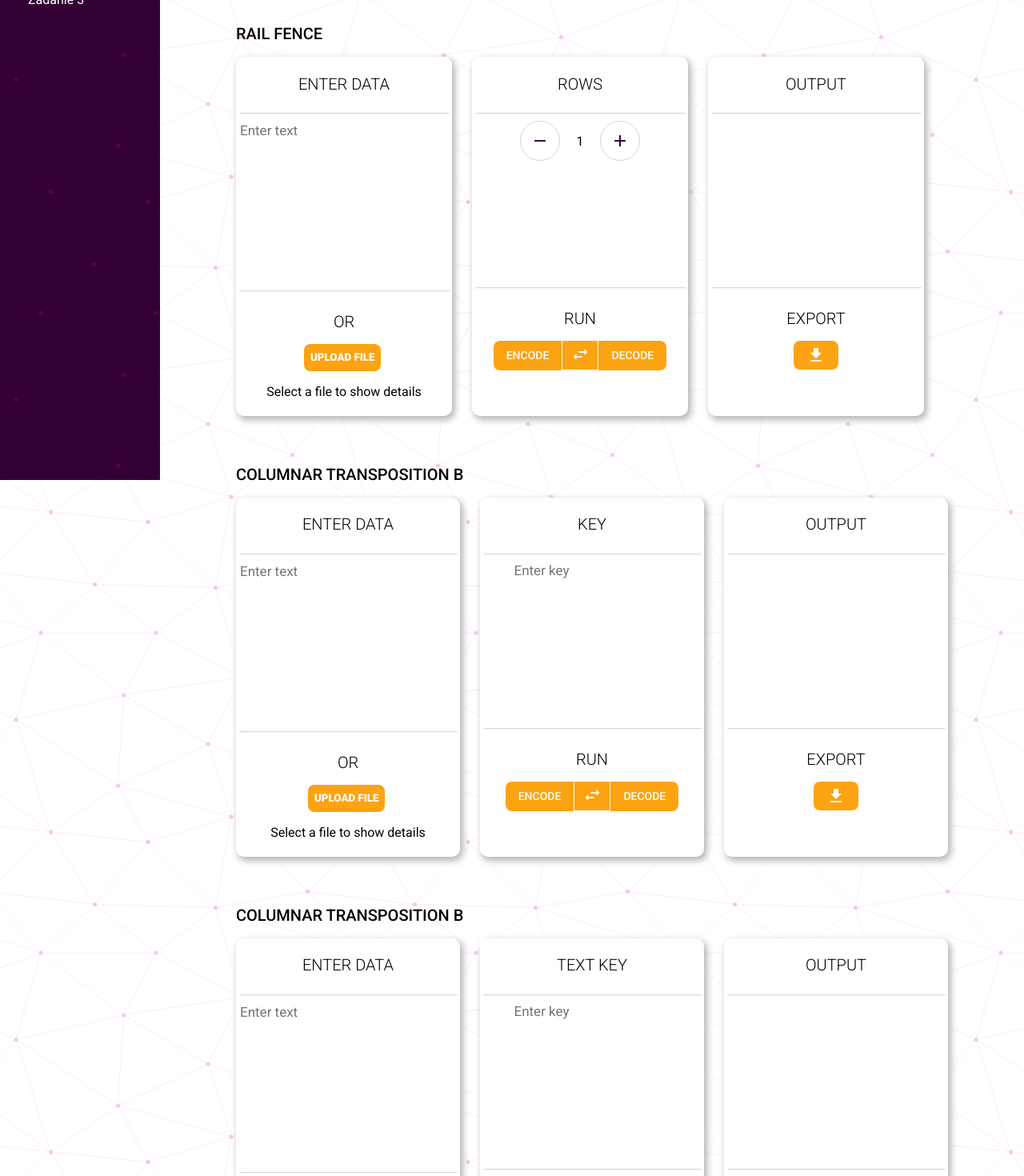
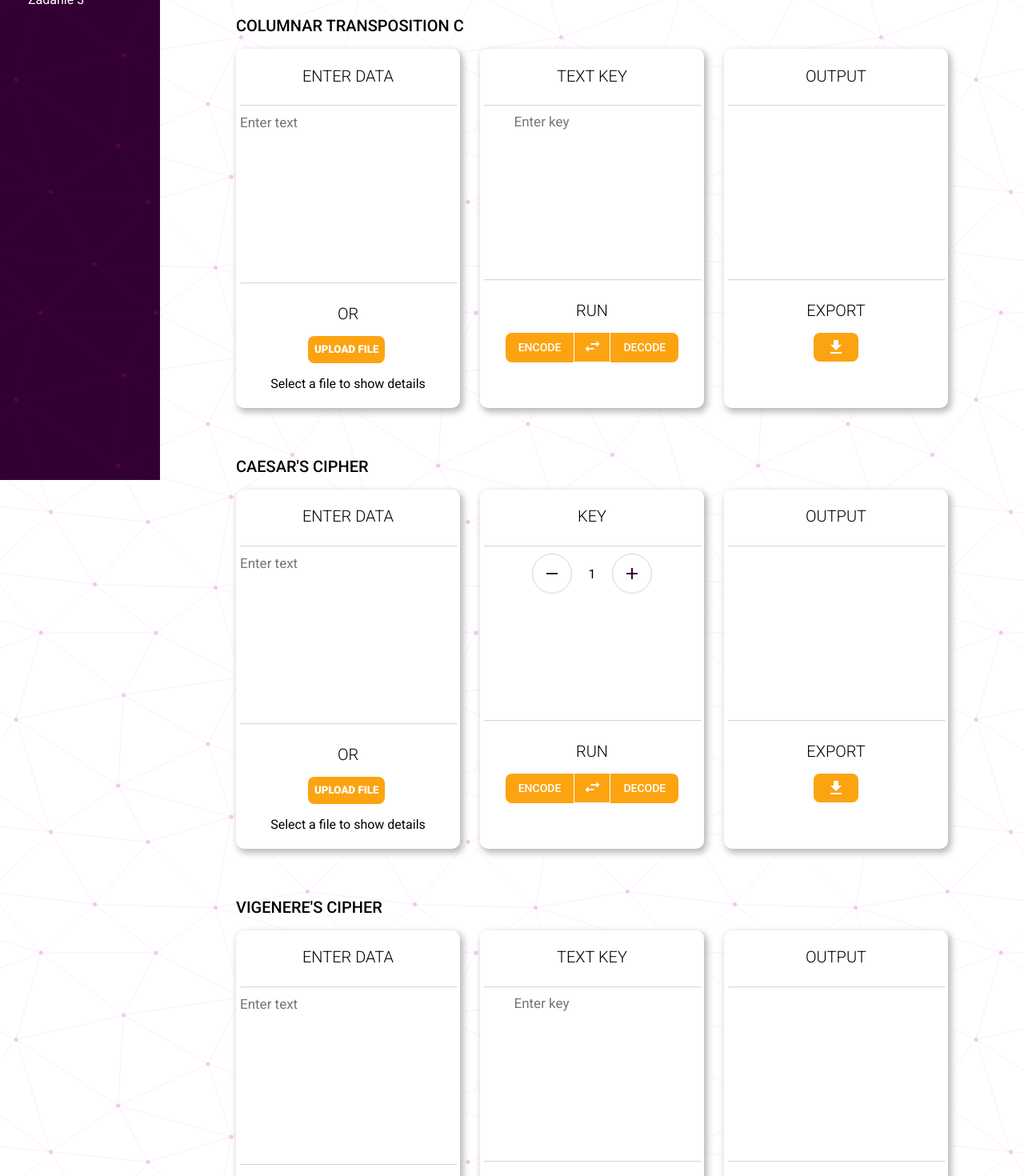
Before and after one commit to bsk-ps/bsk, a React (Create React App) app in the folder ui/bsk/: page /zadanie2 in a window 1280 px wide. Shown: the part 200-1670 px from the top of the page at 80% size. Built offline with nearby package versions, Linux system fonts and the light colour scheme.

Commit message:
Second ciphers set page

```diff
--- a/ui/bsk/src/components/Navbar.js
+++ b/ui/bsk/src/components/Navbar.js
@@ -1,6 +1,9 @@
 import "./Navbar.scss";
+import { BrowserRouter as Router, Route, Link } from "react-router-dom";
+import { Home } from '../pages/home/Home';
+import { zad2 } from '../pages/home/Zad2';
 
-export const Navbar = ({ children }) => {
+export const Navbar = () => {
     return (
         <>
             <div className="navbar cool-background">
@@ -10,14 +13,19 @@ export const Navbar = ({ children }) => {
                     <li className="navbar-section-header">
                         Kryptografia
                     </li>
-                    <li className="item">Zadanie 1</li>
-                    <li className="item">Zadanie 2</li>
+                    <Link className="default-link" to="/zadanie1">Zadanie 1 </Link>
+                    <Link className="default-link" to="/zadanie2">Zadanie 2</Link>
                     <li className="item">Zadanie 3</li>
                 </ul>
             </div>
             <div className="content">
-                {children}
+
+
+            <Route exact path="/" component={Home} />
+            <Route path="/zadanie1" component={Home} />
+            <Route path="/zadanie2" component={zad2} />
             </div>
         </>
+
     );
 }
--- a/ui/bsk/src/components/Navbar.scss
+++ b/ui/bsk/src/components/Navbar.scss
@@ -36,3 +36,16 @@
   max-width: 100%;
   height: 100%;
 }
+.router-link, .default-link {
+  color: inherit;
+  text-decoration: none;
+  padding: 10px 35px;
+  width: 100%;
+}
+.default-link{
+  display: flex;
+}
+
+.router-link:hover {
+  text-decoration: underline;
+}
--- a/ui/bsk/src/index.js
+++ b/ui/bsk/src/index.js
@@ -2,10 +2,13 @@ import React from 'react';
 import ReactDOM from 'react-dom';
 import './index.css';
 import App from './App';
+import { BrowserRouter } from 'react-router-dom';
 
 ReactDOM.render(
+  <BrowserRouter>
   <React.StrictMode>
     <App />
-  </React.StrictMode>,
+  </React.StrictMode>
+  </BrowserRouter>,
   document.getElementById('root')
 );
--- a/ui/bsk/src/pages/home/Home.js
+++ b/ui/bsk/src/pages/home/Home.js
@@ -49,7 +49,7 @@ const ColumnarTranspositionA = () => {
 
     return (
         <>
-            <h2 className="display-3">COLUMNAR TRANSPOSITION B</h2>
+            <h2 className="display-3">COLUMNAR TRANSPOSITION A</h2>
             <div className="container">
                 <InputCard form={form} setForm={setForm} />
                 <div style={{ margin: "0 25px" }} className="paper card">
@@ -207,7 +207,7 @@ const RailFence = () => {
     return (
         <>
             <h2 className="display-3">RAIL FENCE</h2>
-            <div className="container" style={{ maxHeight: "550px", maxWidth: "860px" }}>
+            <div className="container" style={{ maxHeight: "550px"}}>
                 <InputCard form={form} setForm={setForm} />
                 <div style={{ margin: "0 25px" }} className="paper card">
                     <h2 className="display-2">ROWS</h2>
--- /dev/null
+++ b/ui/bsk/src/pages/home/Zad2.js
@@ -0,0 +1,251 @@
+import { ButtonGroup } from "../../components/ButtonGroup";
+import "./Home.scss";
+import { useState } from 'react';
+import { Counter } from "../../components/counter/Counter";
+import { railfenceCipher, railfenceDecipher, columnarTranspositionCipher, columnarTranspositionDecipher, getValidatedFormData } from "../../services/ciphers";
+import { InputCard, OutputCard } from "../../components/Card";
+
+const CaesarCipher = () => {
+    const [form, setForm] = useState({
+        key: 1,
+        data: "",
+    });
+    const [output, setOutput] = useState("");
+
+    const onIncrement = () => {
+        setForm({
+            key: form.key += 1,
+            data: form.data,
+        })
+    }
+    const onDecrement = () => {
+        setForm({
+            key: form.key > 1 ? form.key -= 1 : 1,
+            data: form.data,
+        })
+    }
+    const handleEncode = async () => {
+        let formdata = getValidatedFormData("message_file", "message", "key", form.data, form.key);
+
+        if (formdata) {
+            setOutput(
+                await railfenceCipher(formdata)
+            );
+        }
+    }
+    const handleDecode = async () => {
+        let formdata = getValidatedFormData("ciphertext_file", "ciphertext", "key", form.data, form.key);
+        if (formdata) {
+            setOutput(
+                await railfenceDecipher(formdata)
+            );
+        }
+    }
+    const getValidatedFormData = (fileKey, textKey, key) => {
+        let formdata = new FormData();
+        if (form.data instanceof File) {
+            formdata.append(fileKey, form.data);
+        } else {
+            formdata.append(textKey, form.data);
+        }
+        formdata.append(key, form.key);
+        return formdata;
+    }
+    const handleSwap = async () => {
+        if (output !== "" && !(form.data instanceof File)) {
+            setOutput(form.data)
+            setForm({
+                key: form.key,
+                data: output,
+            })
+        }
+    }
+
+    return (
+        <>
+            <h2 className="display-3">CAESAR'S CIPHER</h2>
+            <div className="container" style={{ maxHeight: "550px" }}>
+                <InputCard form={form} setForm={setForm} />
+                <div style={{ margin: "0 25px" }} className="paper card">
+                    <h2 className="display-2">KEY</h2>
+                    <hr />
+                    <Counter count={form.key} onIncrement={onIncrement} onDecrement={onDecrement} />
+                    <hr />
+                    <h2 className="display-2">RUN</h2>
+                    <ButtonGroup>
+                        <button onClick={handleEncode} className="btn-primary">Encode</button>
+                        <button onClick={handleSwap} className="btn-icon">
+                            <span className="material-icons">
+                                swap_horiz
+                            </span>
+                        </button>
+                        <button onClick={handleDecode} className="btn-primary">Decode</button>
+                    </ButtonGroup>
+                </div>
+                <OutputCard output={output} />
+            </div>
+        </>
+    );
+}
+
+const VigeneresCipher = () => {
+    const [form, setForm] = useState({
+        key: "",
+        data: "",
+    });
+
+    const [output, setOutput] = useState("");
+
+    const handleKeyChange = (event) => {
+        setForm({
+            key: event.target.value,
+            data: form.data,
+        })
+    }
+    const handleEncode = async () => {
+        let formdata = getValidatedFormData("message_file", "message", "key", form.data, form.key);
+        formdata.append("remove_whitespace", true);
+        if (formdata) {
+            setOutput(
+                await columnarTranspositionCipher(formdata)
+            );
+        }
+    }
+    const handleDecode = async () => {
+        let formdata = getValidatedFormData("ciphertext_file", "ciphertext", "key", form.data, form.key);
+        if (formdata) {
+            setOutput(
+                await columnarTranspositionDecipher(formdata)
+            );
+        }
+    }
+
+    const handleSwap = async () => {
+        if (output !== "" && !(form.data instanceof File)) {
+            setOutput(form.data)
+            setForm({
+                key: form.key,
+                data: output,
+            })
+        }
+    }
+    return (
+        <>
+            <h2 className="display-3">VIGENERE'S CIPHER</h2>
+            <div className="container" style={{ maxHeight: "550px", }}>
+                <InputCard form={form} setForm={setForm} />
+                <div style={{ margin: "0 25px" }} className="paper card">
+                    <h2 className="display-2">TEXT KEY</h2>
+                    <hr />
+                    <div style={{ height: "200px" }}>
+                        <input placeholder="Enter key" onChange={handleKeyChange} className="key-input" />
+                    </div>
+                    <hr />
+                    <h2 className="display-2">RUN</h2>
+                    <ButtonGroup>
+                        <button onClick={handleEncode} className="btn-primary">Encode</button>
+                        <button onClick={handleSwap} className="btn-icon">
+                            <span className="material-icons">
+                                swap_horiz
+                            </span>
+                        </button>
+                        <button onClick={handleDecode} className="btn-primary">Decode</button>
+                    </ButtonGroup>
+                </div>
+                <OutputCard output={output} />
+            </div>
+        </>
+    );
+}
+
+const ColumnarTranspositionC = () => {
+    const [form, setForm] = useState({
+        key: "",
+        data: "",
+    });
+
+    const [output, setOutput] = useState("");
+
+    const handleKeyChange = (event) => {
+        setForm({
+            key: event.target.value,
+            data: form.data,
+        })
+    }
+    const handleEncode = async () => {
+        let formdata = getValidatedFormData("message_file", "message", "key", form.data, form.key);
+        formdata.append("remove_whitespace", true);
+        if (formdata) {
+            setOutput(
+                await columnarTranspositionCipher(formdata)
+            );
+        }
+    }
+    const handleDecode = async () => {
+        let formdata = getValidatedFormData("ciphertext_file", "ciphertext", "key", form.data, form.key);
+        if (formdata) {
+            setOutput(
+                await columnarTranspositionDecipher(formdata)
+            );
+        }
+    }
+
+    const handleSwap = async () => {
+        if (output !== "" && !(form.data instanceof File)) {
+            setOutput(form.data)
+            setForm({
+                key: form.key,
+                data: output,
+            })
+        }
+    }
+    return (
+        <>
+            <h2 className="display-3">COLUMNAR TRANSPOSITION C</h2>
+            <div className="container" style={{ maxHeight: "550px", }}>
+                <InputCard form={form} setForm={setForm} />
+                <div style={{ margin: "0 25px" }} className="paper card">
+                    <h2 className="display-2">TEXT KEY</h2>
+                    <hr />
+                    <div style={{ height: "200px" }}>
+                        <input placeholder="Enter key" onChange={handleKeyChange} className="key-input" />
+                    </div>
+                    <hr />
+                    <h2 className="display-2">RUN</h2>
+                    <ButtonGroup>
+                        <button onClick={handleEncode} className="btn-primary">Encode</button>
+                        <button onClick={handleSwap} className="btn-icon">
+                            <span className="material-icons">
+                                swap_horiz
+                            </span>
+                        </button>
+                        <button onClick={handleDecode} className="btn-primary">Decode</button>
+                    </ButtonGroup>
+                </div>
+                <OutputCard output={output} />
+            </div>
+        </>
+    );
+}
+
+export const zad2 = () => {
+    return (
+        <div className="home-content">
+            <div>
+                <div className="header">
+                    <div className="title big">Bezpieczeństwo Sieci Komputerowych</div>
+                    <div className="authors-block">
+                        Adrian Oleszczak &bull; Bartosz Wiszowaty &bull; Szymon Sarosiek
+                    </div>
+                </div>
+                <h1 className="display-1">Kryptografia</h1>
+                <div style={{ height: "25px" }}></div>
+                <ColumnarTranspositionC/>
+                <div style={{ height: "45px" }}></div>
+                <CaesarCipher />
+                <div style={{ height: "45px" }}></div>
+                <VigeneresCipher/>
+            </div>
+        </div>
+    );
+}
```
